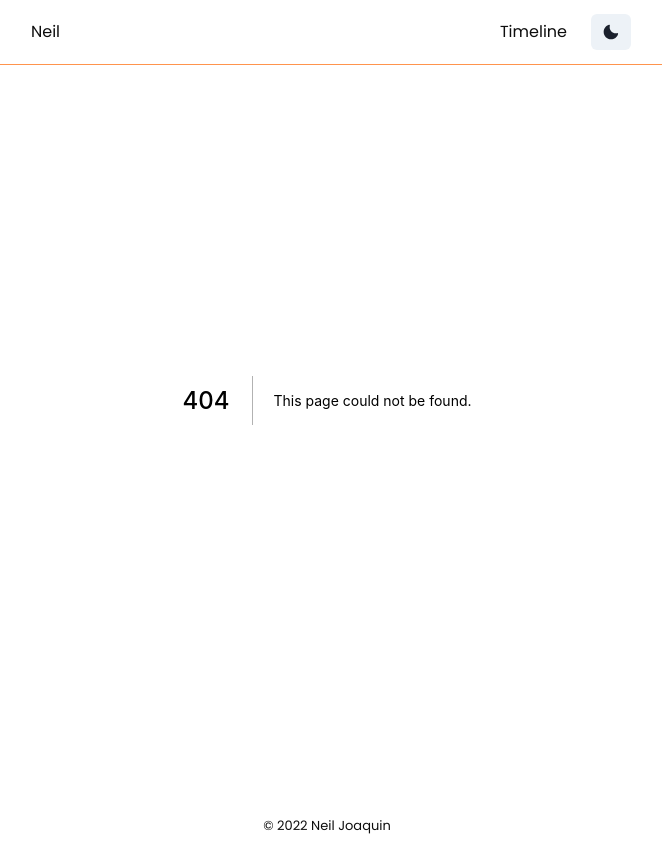
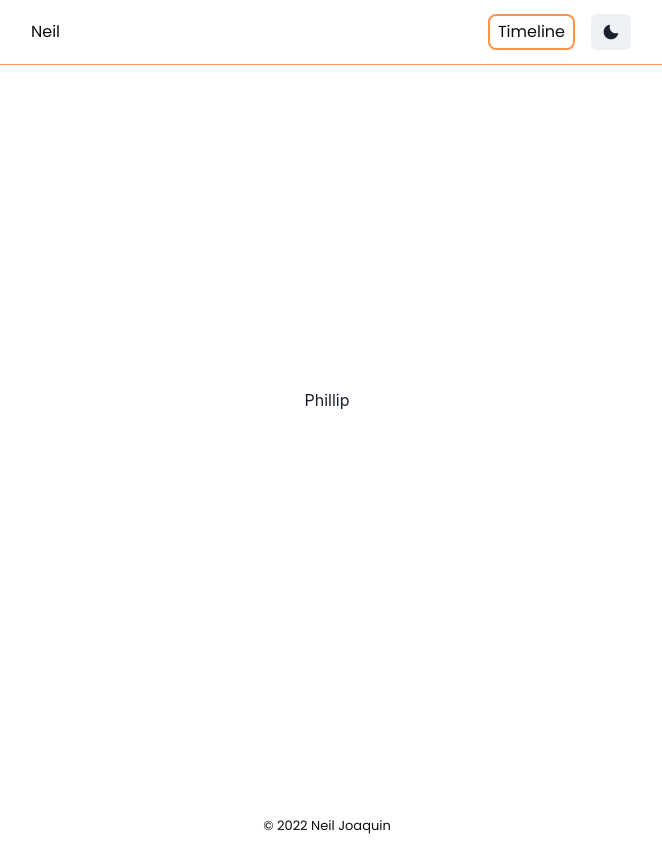
Before and after one commit to neiljoaquin/resume-web-app, a Next.js app: page /timeline in a window 1280 px wide. Before the commit this address had no page. Shown: the whole page, without its empty margins (313-975 px from the left). Built offline with nearby package versions, Linux system fonts and the light colour scheme.

Commit message:
Added navigation and optimised code

```diff
--- a/components/NavBar.tsx
+++ b/components/NavBar.tsx
@@ -1,38 +1,24 @@
-import { ReactNode } from "react";
 import {
   Box,
   Button,
   Center,
-  Container,
   Flex,
   HStack,
   IconButton,
-  Link,
   Stack,
   useColorMode,
   useColorModeValue,
   useDisclosure,
 } from "@chakra-ui/react";
 import { CloseIcon, HamburgerIcon, MoonIcon, SunIcon } from "@chakra-ui/icons";
+import NavLink from "./NavLink";
 
-const Links = ["Timeline"];
+interface LinkItem {
+  text: string;
+  href: string;
+}
 
-const NavLink = ({ children }: { children: ReactNode }) => (
-  <Link
-    px={2}
-    py={1}
-    rounded={"md"}
-    _hover={{
-      textDecoration: "none",
-      bg: useColorModeValue("primaryAccent", "darkModeAccent"),
-    }}
-    href={"#"}
-    color={useColorModeValue("primaryText", "darkModeText")}
-    fontFamily="poppins"
-  >
-    {children}
-  </Link>
-);
+const Links: LinkItem[] = [{ text: "Timeline", href: "/timeline" }];
 
 export default function NavBar() {
   const { colorMode, toggleColorMode } = useColorMode();
@@ -51,9 +37,9 @@ export default function NavBar() {
             alignItems={"center"}
             justifyContent={"space-between"}
           >
-
             <IconButton
-              w={{ base: 4 }} h={{ base: 9 }}
+              w={{ base: 4 }}
+              h={{ base: 9 }}
               icon={isOpen ? <CloseIcon /> : <HamburgerIcon />}
               aria-label={"Open Menu"}
               display={{ md: "none" }}
@@ -65,14 +51,14 @@ export default function NavBar() {
               spacing={{ base: 2, md: 4 }}
               display={{ md: "none" }}
             >
-              <NavLink>Neil</NavLink>
+              <NavLink href="/">Neil</NavLink>
               <Button w={{ base: 4 }} h={{ base: 9 }} onClick={toggleColorMode}>
                 {colorMode === "light" ? <MoonIcon /> : <SunIcon />}
               </Button>
             </HStack>
 
             <Box display={{ base: "none", md: "flex" }}>
-              <NavLink>Neil</NavLink>
+              <NavLink href="/">Neil</NavLink>
             </Box>
 
             <HStack
@@ -81,7 +67,9 @@ export default function NavBar() {
               display={{ base: "none", md: "flex" }}
             >
               {Links.map((link) => (
-                <NavLink key={link}>{link}</NavLink>
+                <NavLink href={link.href} key={link.text}>
+                  {link.text}
+                </NavLink>
               ))}
               <Button w={{ base: 4 }} h={{ base: 9 }} onClick={toggleColorMode}>
                 {colorMode === "light" ? <MoonIcon /> : <SunIcon />}
@@ -90,15 +78,16 @@ export default function NavBar() {
           </Flex>
 
           {isOpen ? (
-          <Box pb={4} display={{ md: 'none' }}>
-            <Stack as={'nav'} spacing={4}>
-              {Links.map((link) => (
-                <NavLink key={link}>{link}</NavLink>
-              ))}
-            </Stack>
-          </Box>
-        ) : null}
-
+            <Box pb={4} display={{ md: "none" }}>
+              <Stack as={"nav"} spacing={4}>
+                {Links.map((link) => (
+                  <NavLink href={link.href} key={link.text}>
+                    {link.text}
+                  </NavLink>
+                ))}
+              </Stack>
+            </Box>
+          ) : null}
         </Box>
       </Center>
     </Box>
--- /dev/null
+++ b/components/NavLink.tsx
@@ -0,0 +1,33 @@
+import { ReactNode } from "react";
+import { Link as ChakraLink, useColorModeValue } from "@chakra-ui/react";
+import Link from "next/link";
+import { useRouter } from "next/router";
+
+export default function NavLink({
+  children,
+  href,
+}: {
+  children: ReactNode;
+  href: string;
+}) {
+  const router = useRouter();
+  const isActive = router.pathname === href;
+  return (
+    <Link href={href}>
+      <ChakraLink
+        px={2}
+        py={1}
+        border={isActive ? "2px solid #ff944d" : ""}
+        rounded={"lg"}
+        _hover={{
+          textDecoration: "none",
+          bg: useColorModeValue("primaryAccent", "darkModeAccent"),
+        }}
+        color={useColorModeValue("primaryText", "darkModeText")}
+        fontFamily="poppins"
+      >
+        {children}
+      </ChakraLink>
+    </Link>
+  );
+}
--- a/pages/_app.tsx
+++ b/pages/_app.tsx
@@ -27,12 +27,6 @@ function MyApp({ Component, pageProps }: AppProps) {
     <div>
       <Head>
         <title>Neil Joaquin</title>
-        <link rel="preconnect" href="https://fonts.googleapis.com" />
-        <link rel="preconnect" href="https://fonts.gstatic.com" />
-        <link
-          href="https://fonts.googleapis.com/css2?family=Poppins&display=swap"
-          rel="stylesheet"
-        />
       </Head>
       <ChakraProvider theme={theme}>
         <NavBar />
--- /dev/null
+++ b/pages/_document.tsx
@@ -0,0 +1,24 @@
+import Document, { Html, Head, Main, NextScript } from 'next/document'
+
+class MyDocument extends Document {
+  render() {
+    return (
+      <Html>
+        <Head>
+        <link rel="preconnect" href="https://fonts.googleapis.com" />
+        <link rel="preconnect" href="https://fonts.gstatic.com" />
+        <link
+          href="https://fonts.googleapis.com/css2?family=Poppins&display=swap"
+          rel="stylesheet"
+        />
+      </Head>
+        <body>
+          <Main />
+          <NextScript />
+        </body>
+      </Html>
+    )
+  }
+}
+
+export default MyDocument
--- /dev/null
+++ b/pages/timeline/index.tsx
@@ -0,0 +1,24 @@
+import {
+    Center,
+    Flex,
+    Heading,
+    VStack,
+    useColorModeValue,
+  } from "@chakra-ui/react";
+  import type { NextPage } from "next";
+  import { Text } from "@chakra-ui/react";
+
+const Timeline: NextPage = () => {
+    return (
+      <Flex
+        h="100vh"
+        bg={useColorModeValue("primaryBackground", "darkModeBackground")}
+        alignItems="center"
+        justifyContent="center"
+      >
+        Phillip
+      </Flex>
+    );
+  };
+
+  export default Timeline;
--- a/server.js
+++ b/server.js
@@ -25,7 +25,7 @@ app.prepare().then(() => {
     //   } else {
     //     await handle(req, res, parsedUrl)
     //   }
-
+      console.log(`Got request: ${pathname}`)
       await handle(req, res, parsedUrl)
     } catch (err) {
       console.error('Error occurred handling', req.url, err)
```
